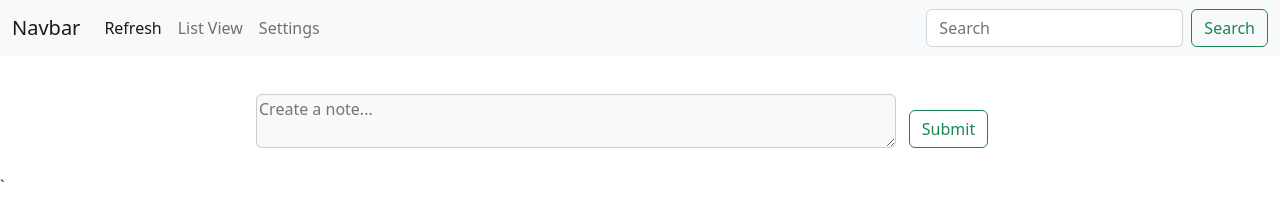
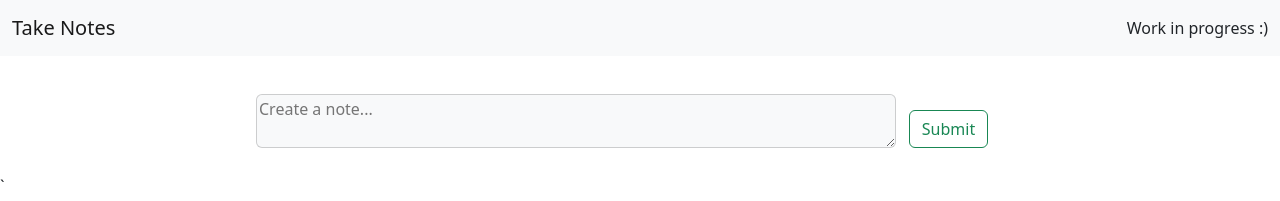
Before and after one commit to ar-zoop/Notes_App, a plain HTML site: page index.html in a window 1280 px wide. Drawn offline with nearby package versions, Linux system fonts and the light colour scheme.

Commit message:
Formatting

```diff
--- a/index.html
+++ b/index.html
@@ -19,29 +19,30 @@
 
 	<nav class="navbar navbar-expand-lg bg-light">
 		<div class="container-fluid">
-			<a class="navbar-brand" href="#">Navbar</a>
+			<a class="navbar-brand" href="#">Take Notes</a>
 			<button class="navbar-toggler" type="button" data-bs-toggle="collapse"
 				data-bs-target="#navbarSupportedContent" aria-controls="navbarSupportedContent" aria-expanded="false"
 				aria-label="Toggle navigation">
 				<span class="navbar-toggler-icon"></span>
 			</button>
-			<div class="collapse navbar-collapse" id="navbarSupportedContent">
-				<ul class="navbar-nav me-auto mb-2 mb-lg-0">
-					<li class="nav-item">
+			Work in progress :)
+			<!-- <div class="collapse navbar-collapse" id="navbarSupportedContent"> -->
+				<!-- <ul class="navbar-nav me-auto mb-2 mb-lg-0"> -->
+					<!-- <li class="nav-item">
 						<a class="nav-link active" aria-current="page" href="#">Refresh</a>
-					</li>
-					<li class="nav-item">
+					</li> -->
+					<!-- <li class="nav-item">
 						<a class="nav-link" href="#">List View</a>
 					</li>
 					<li class="nav-item">
 						<a class="nav-link" href="#">Settings</a>
-					</li>
+					</li> -->
 
-				</ul>
+				<!-- </ul>
 				<form class="d-flex" role="search">
 					<input class="form-control me-2" type="search" placeholder="Search" aria-label="Search">
 					<button class="btn btn-outline-success" type="submit" >Search</button>
-				</form>
+				</form> -->
 			</div>
 		</div>
 	</nav>
```
